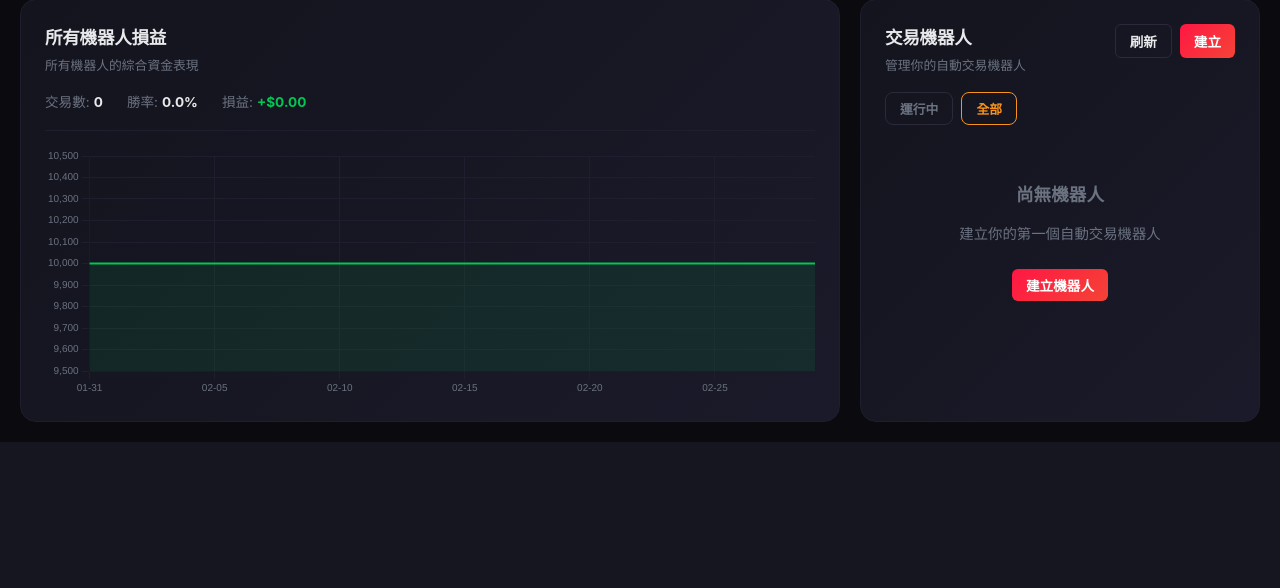
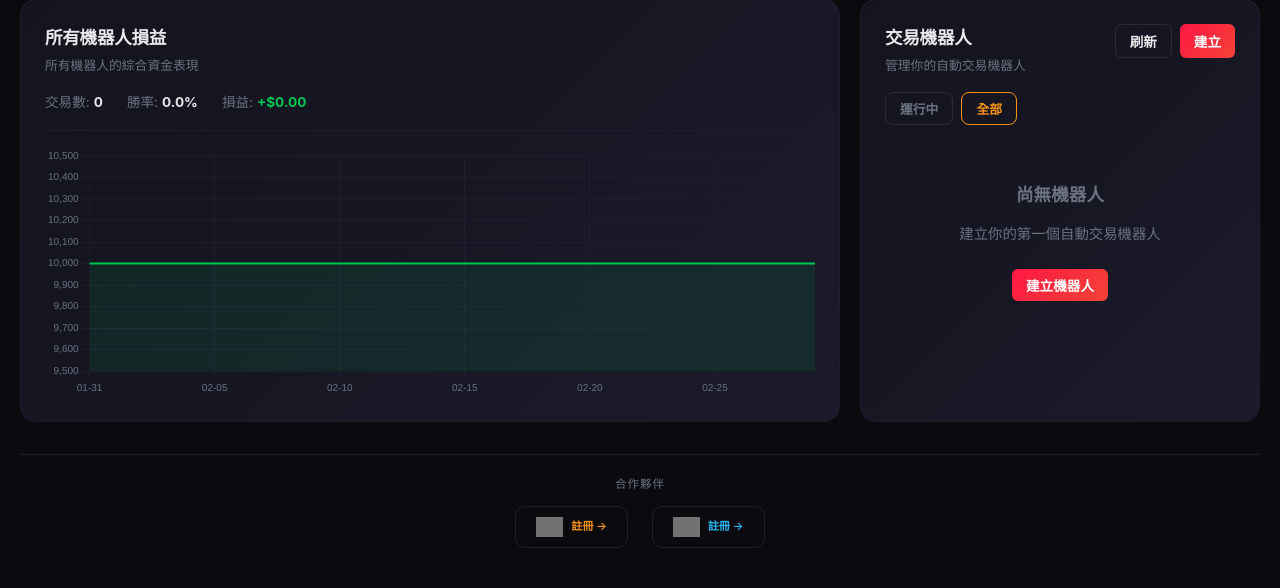
Before and after one commit to dawson0919/DC-TRADE-ENGINE, a FastAPI app: page / in a window 1280 px wide. Shown: the part 476-1064 px from the top of the page. Before the commit the page ends 918 px from the top, so only its background shows below. Run offline with FastAPI, Linux system fonts and the light colour scheme; data that the repository does not hold is empty; grey boxes are pictures that could not be loaded.

Commit message:
feat: add sponsor footer visible on all tabs
Pionex + MiTRADE links shown at the bottom of every page,
outside tab containers so always visible.

Co-Authored-By: Claude Opus 4.6 <noreply@anthropic.com>

```diff
--- a/tradeengine/dashboard/templates/dashboard.html
+++ b/tradeengine/dashboard/templates/dashboard.html
@@ -1164,6 +1164,31 @@
                     </span>
                 </h3>
                 <div id="admin-users"><div class="loading">載入中...</div></div>
+            </div>
+        </div>
+
+        <!-- ═══ Global Footer: Sponsors ═══ -->
+        <div id="globalSponsorFooter" style="margin-top:32px;padding:20px 0;border-top:1px solid #1e1e2e;text-align:center;">
+            <p style="color:#6b7280;font-size:0.72rem;letter-spacing:1px;margin-bottom:12px;">合作夥伴</p>
+            <div style="display:flex;justify-content:center;align-items:center;gap:24px;flex-wrap:wrap;">
+                <a href="https://reurl.cc/oKAgxg" target="_blank"
+                    style="display:inline-flex;align-items:center;gap:8px;background:#0a0a0f;border:1px solid #1e1e2e;border-radius:10px;padding:10px 20px;text-decoration:none;transition:border-color 0.2s;"
+                    onmouseover="this.style.borderColor='#f7931a66'" onmouseout="this.style.borderColor='#1e1e2e'">
+                    <img src="https://www.pionex.com/static/img/logo_white.png" alt="Pionex"
+                        style="height:20px;object-fit:contain;opacity:0.7;"
+                        onerror="this.style.display='none';this.nextElementSibling.style.display='inline'">
+                    <span style="display:none;color:#e7e9ea;font-weight:600;font-size:0.8rem;">Pionex</span>
+                    <span style="font-size:0.7rem;color:#f7931a;font-weight:600;">註冊 &rarr;</span>
+                </a>
+                <a href="https://mytd.cc/py0h" target="_blank"
+                    style="display:inline-flex;align-items:center;gap:8px;background:#0a0a0f;border:1px solid #1e1e2e;border-radius:10px;padding:10px 20px;text-decoration:none;transition:border-color 0.2s;"
+                    onmouseover="this.style.borderColor='#29b6f666'" onmouseout="this.style.borderColor='#1e1e2e'">
+                    <img src="https://www.mitrade.com/assets/public/images/logo/logo-white.svg" alt="MiTRADE"
+                        style="height:20px;object-fit:contain;opacity:0.7;"
+                        onerror="this.style.display='none';this.nextElementSibling.style.display='inline'">
+                    <span style="display:none;color:#e7e9ea;font-weight:600;font-size:0.8rem;">MiTRADE</span>
+                    <span style="font-size:0.7rem;color:#29b6f6;font-weight:600;">註冊 &rarr;</span>
+                </a>
             </div>
         </div>
 
```
